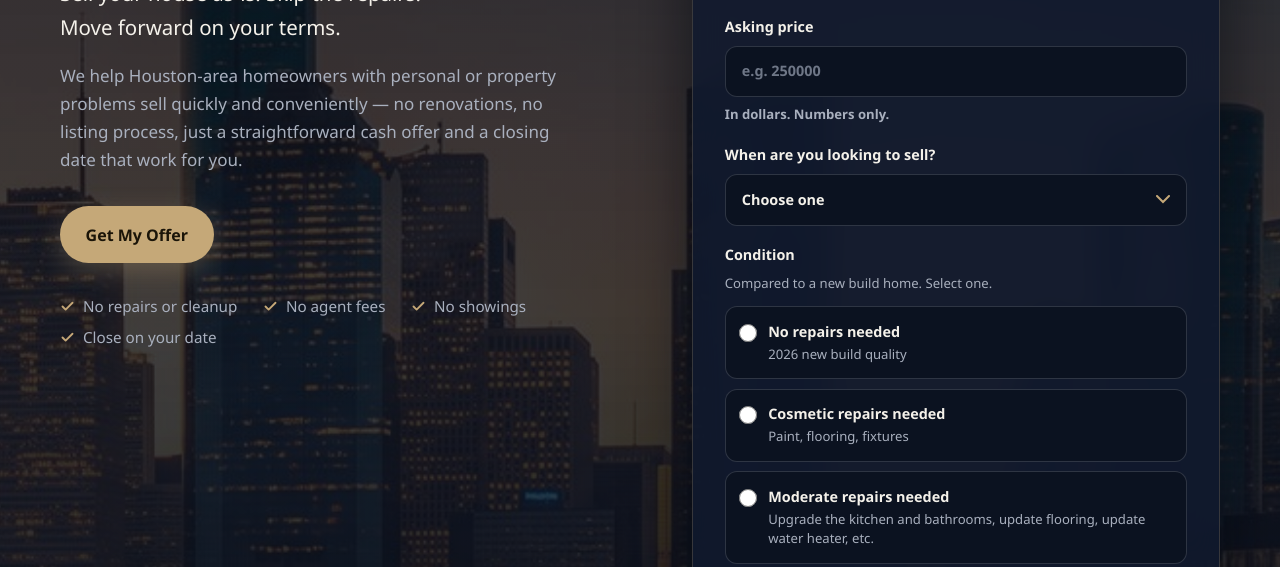
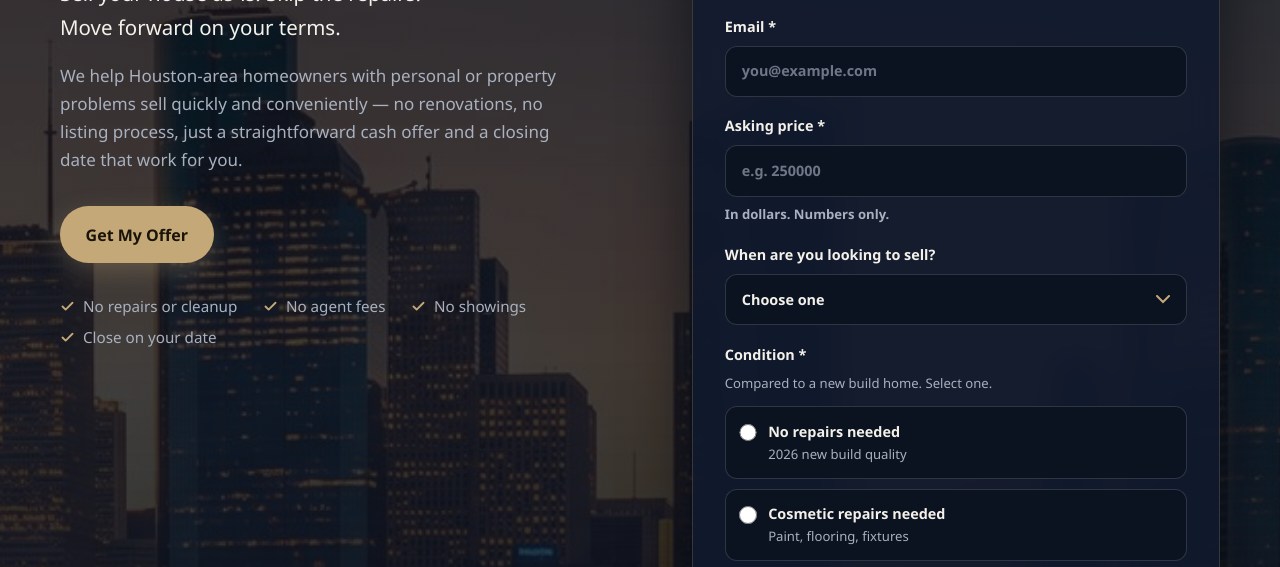
Before and after one commit to yfwymctsjb-prog/addedvaluehomebuyers, a plain HTML site: page index.html in a window 1280 px wide. Shown: the part 600-1167 px from the top of the page. Drawn offline with Linux system fonts and the light colour scheme; a web font is replaced by a local one.

Commit message:
Require seller email, asking price, and property condition
Co-authored-by: Perplexity <noreply@perplexity.ai>

```diff
--- a/index.html
+++ b/index.html
@@ -501,8 +501,11 @@
             <label for="f-phone">Phone *
               <input id="f-phone" name="phone" type="tel" placeholder="(281) 555-0123" required autocomplete="tel" />
             </label>
-            <label for="f-price">Asking price
-              <input id="f-price" name="asking_price" type="text" inputmode="numeric" pattern="[0-9]+" placeholder="e.g. 250000" aria-describedby="price-hint" />
+            <label for="f-email">Email *
+              <input id="f-email" name="email" type="email" placeholder="you@example.com" required autocomplete="email" />
+            </label>
+            <label for="f-price">Asking price *
+              <input id="f-price" name="asking_price" type="text" inputmode="numeric" pattern="[0-9]+" placeholder="e.g. 250000" aria-describedby="price-hint" required />
               <span class="form-note" id="price-hint">In dollars. Numbers only.</span>
             </label>
             <label for="f-timeline">When are you looking to sell?
@@ -515,23 +518,23 @@
               </select>
             </label>
             <fieldset class="condition-field" aria-describedby="condition-hint">
-              <legend>Condition</legend>
+              <legend>Condition *</legend>
               <p class="field-hint" id="condition-hint">Compared to a new build home. Select one.</p>
               <div class="condition-options">
                 <label class="condition-option">
-                  <input type="radio" name="condition" value="No repairs needed (2026 new build quality)" />
+                  <input type="radio" name="condition" value="No repairs needed (2026 new build quality)" required />
                   <span><strong>No repairs needed</strong><span class="repair-description">2026 new build quality</span></span>
                 </label>
                 <label class="condition-option">
-                  <input type="radio" name="condition" value="Cosmetic repairs needed (paint, and flooring, fixtures)" />
+                  <input type="radio" name="condition" value="Cosmetic repairs needed (paint, and flooring, fixtures)" required />
                   <span><strong>Cosmetic repairs needed</strong><span class="repair-description">Paint, flooring, fixtures</span></span>
                 </label>
                 <label class="condition-option">
-                  <input type="radio" name="condition" value="Moderate repairs needed (upgrade the kitchen and bathrooms, update flooring, update water heater, etc.)" />
+                  <input type="radio" name="condition" value="Moderate repairs needed (upgrade the kitchen and bathrooms, update flooring, update water heater, etc.)" required />
                   <span><strong>Moderate repairs needed</strong><span class="repair-description">Upgrade the kitchen and bathrooms, update flooring, update water heater, etc.</span></span>
                 </label>
                 <label class="condition-option">
-                  <input type="radio" name="condition" value="Heavy repairs needed (needs things like a new roof, foundation repair, hvac, plumbing, electrical, or houses older than 1980)" />
+                  <input type="radio" name="condition" value="Heavy repairs needed (needs things like a new roof, foundation repair, hvac, plumbing, electrical, or houses older than 1980)" required />
                   <span><strong>Heavy repairs needed</strong><span class="repair-description">Needs things like a new roof, foundation repair, HVAC, plumbing, electrical, or houses older than 1980</span></span>
                 </label>
               </div>
@@ -910,10 +913,13 @@
         event.preventDefault();
         if (submitBtn.disabled) return;
         sanitizePrice();
-        var required = form.querySelectorAll('[required]');
+        var required = form.querySelectorAll('input[required]:not([type="radio"])');
         for (var i = 0; i < required.length; i++) {
-          if (!required[i].value.trim()) { required[i].focus(); return; }
+          if (!required[i].value.trim()) required[i].value = '';
         }
+        // Native validity checks the radio group as a whole, not each radio's value.
+        // It also focuses and explains the first missing required answer.
+        if (!form.reportValidity()) return;
         if (form.querySelector('[name="_honey"]').value) return; // honeypot: silently drop bots
         var data = {};
         new FormData(form).forEach(function (value, key) {
@@ -929,6 +935,7 @@
           _subject: 'New Lead — AddedValueHomeBuyers.com',
           'Name': data.name || '',
           'Phone': data.phone || '',
+          'Email': data.email || '',
           'Address': data.property_address || '',
           'Asking price': data.asking_price || '',
           'Selling timeline': data.selling_timeline || '',
```
